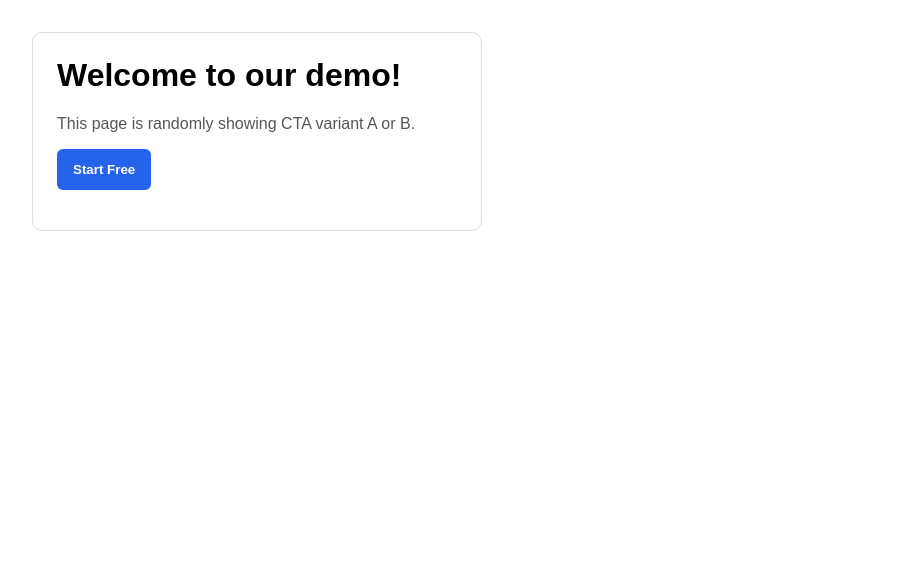
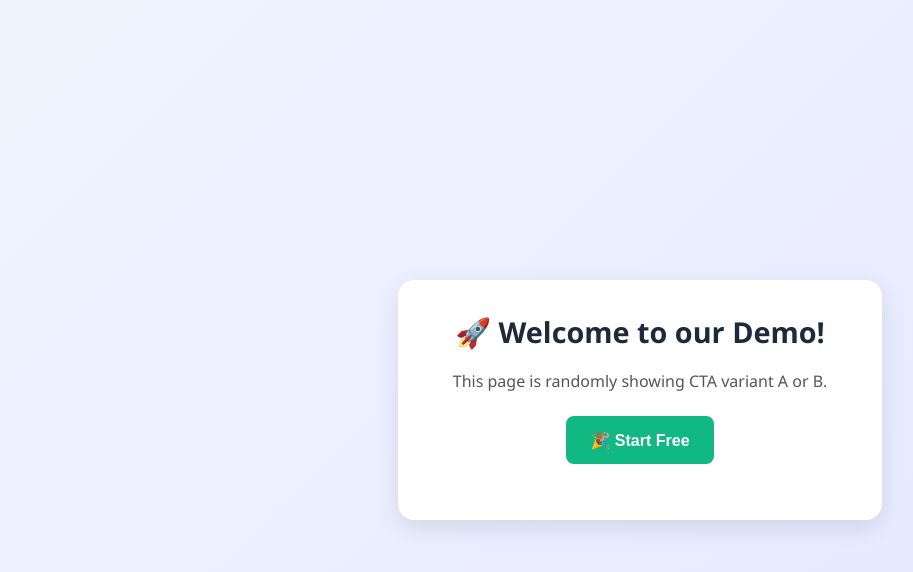
Before and after one commit to Aniketdey2004/ABTest-Project, a website: page public/index.html in a window 1280 px wide. Shown: the whole page, without its empty margins (0-913 px from the left). Drawn offline with Linux system fonts and the light colour scheme.

Commit message:
styling changed

```diff
--- a/public/index.html
+++ b/public/index.html
@@ -5,42 +5,83 @@
     <title>Simple A/B Test</title>
     <style>
       body {
-        font-family: Arial, sans-serif;
-        margin: 2rem;
+        font-family: "Segoe UI", Tahoma, Geneva, Verdana, sans-serif;
+        margin: 0;
+        padding: 0;
+        height: 100vh;
+        display: flex;
+        align-items: center;
+        justify-content: center;
+        background: linear-gradient(135deg, #f0f4ff, #e3e7ff);
       }
+
       .card {
-        max-width: 400px;
-        padding: 1.5rem;
-        border: 1px solid #ddd;
-        border-radius: 10px;
+        background: #fff;
+        max-width: 420px;
+        width: 100%;
+        padding: 2rem;
+        border-radius: 16px;
+        box-shadow: 0 8px 24px rgba(0, 0, 0, 0.1);
+        text-align: center;
+        animation: fadeIn 0.8s ease-in-out;
       }
+
       h1 {
         margin-top: 0;
+        font-size: 1.8rem;
+        color: #1e293b;
       }
+
+      p {
+        color: #555;
+        margin-bottom: 1.5rem;
+      }
+
       button {
-        padding: 0.8rem 1rem;
-        border-radius: 6px;
+        padding: 0.9rem 1.5rem;
+        border-radius: 8px;
         border: none;
         cursor: pointer;
-        background: #2563eb;
+        font-weight: bold;
+        font-size: 1rem;
         color: white;
-        font-weight: bold;
+        transition: transform 0.2s ease, box-shadow 0.2s ease;
       }
-      p {
-        color: #555;
+
+      button:hover {
+        transform: translateY(-2px);
+        box-shadow: 0 6px 16px rgba(0, 0, 0, 0.15);
+      }
+
+      #msg {
+        margin-top: 1rem;
+        font-size: 0.95rem;
+        color: #16a34a;
+        font-weight: 500;
+      }
+
+      @keyframes fadeIn {
+        from {
+          opacity: 0;
+          transform: translateY(20px);
+        }
+        to {
+          opacity: 1;
+          transform: translateY(0);
+        }
       }
     </style>
   </head>
   <body>
     <div class="card">
-      <h1>Welcome to our demo!</h1>
+      <h1>🚀 Welcome to our Demo!</h1>
       <p>This page is randomly showing CTA variant A or B.</p>
       <button id="cta">Loading...</button>
       <p id="msg"></p>
     </div>
 
     <script>
-      // Detect cookies (variant + uid)
+      // Helper to read cookies
       function getCookie(name) {
         const match = document.cookie.match(
           new RegExp("(^| )" + name + "=([^;]+)")
@@ -49,14 +90,15 @@
       }
 
       const variant = getCookie("variant");
-      const userId = getCookie("uid");
       const cta = document.getElementById("cta");
 
-      // Change button text depending on variant
+      // Variant-based button styling
       if (variant === "A") {
-        cta.textContent = "Get Started";
+        cta.textContent = "✨ Get Started";
+        cta.style.background = "#2563eb"; // blue
       } else {
-        cta.textContent = "Start Free";
+        cta.textContent = "🎉 Start Free";
+        cta.style.background = "#10b981"; // green
       }
 
       cta.addEventListener("click", async () => {
@@ -64,9 +106,9 @@
           method: "POST",
           headers: { "Content-Type": "application/json" },
           body: JSON.stringify({ event: "click" }),
-          credentials: "include", // 👈 ensures cookies are sent
+          credentials: "include",
         });
-        document.getElementById("msg").textContent = "Click recorded!";
+        document.getElementById("msg").textContent = "✅ Click recorded!";
       });
     </script>
   </body>
```
